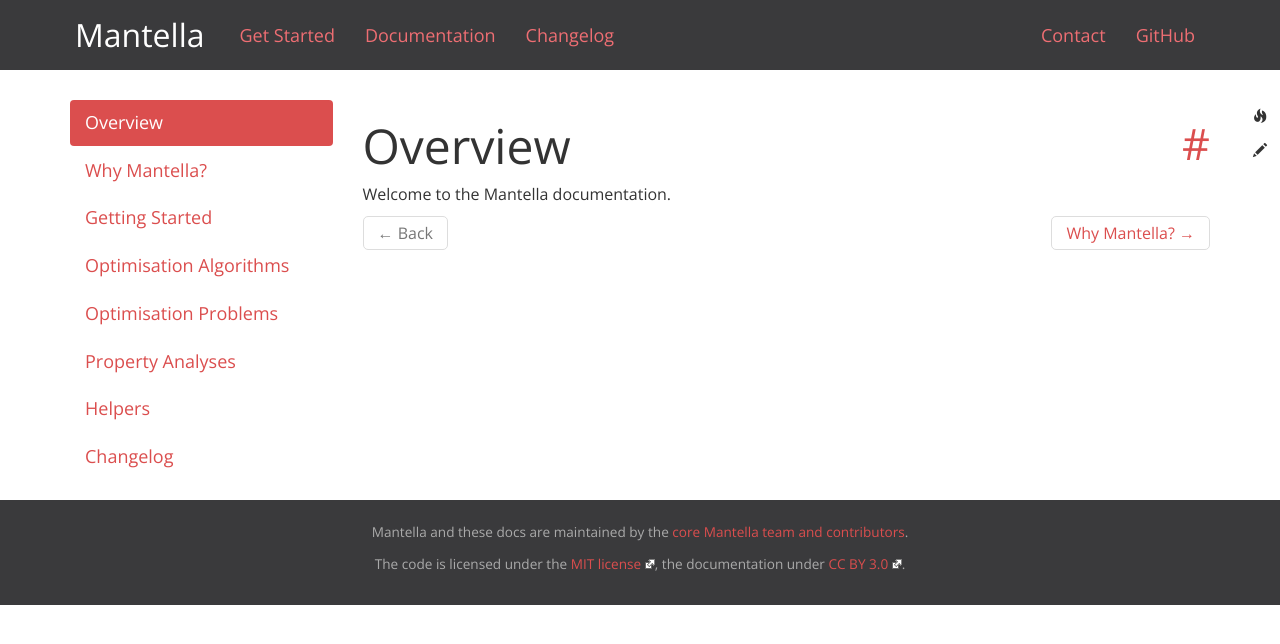
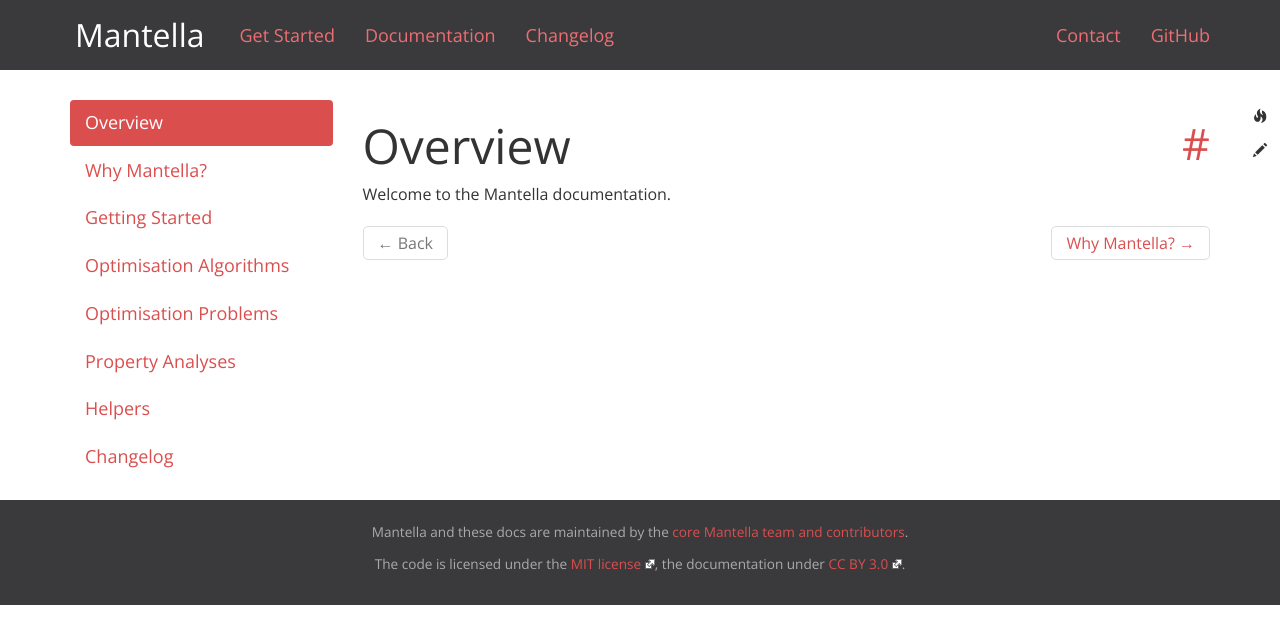
Before and after one commit to sebiniemann/Mantella, a Jekyll site: the page built from overview.html, in a window 1280 px wide. Shown: the top 644 px of the page. Built offline with Jekyll 4.4.1, drawn with Linux system fonts in a browser that asks for light colours.

Commit message:
Removed custom ul margin handling

```diff
--- a/assets/css/custom.css
+++ b/assets/css/custom.css
@@ -404,14 +404,6 @@
   }
 }
 
-.container ul {
-  margin: 10px 0;
-}
-
-.container .nav {
-  margin: 0;
-}
-
 .container img {
   margin-top: 20px;
   margin-bottom: 20px;
```
